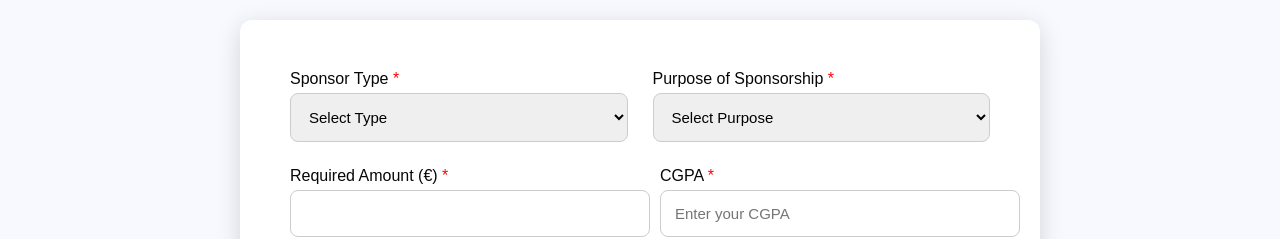
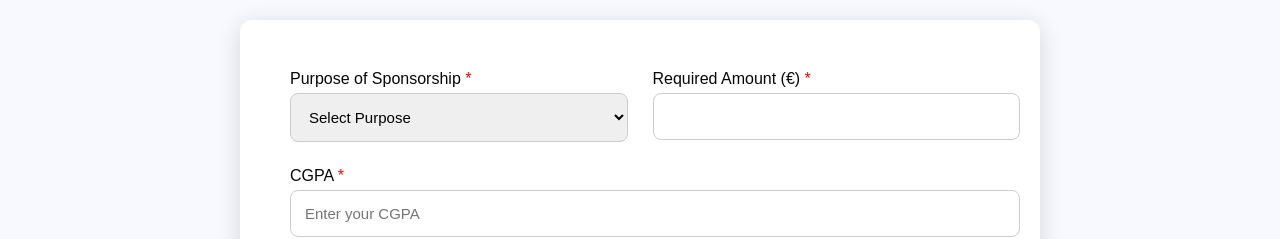
Before and after one commit to anitta20076981/ScholaMentor, a React (Create React App) app in the folder frontend/: page /student/apply-sponsorship/1 in a window 1280 px wide. Shown: the part 564-803 px from the top of the page. Built offline with nearby package versions, Linux system fonts and the light colour scheme; no server answers.

Commit message:
apply spososorship route setup

```diff
--- a/frontend/src/App.js
+++ b/frontend/src/App.js
@@ -50,6 +50,7 @@ function App() {
 
 
 
+
       </Routes>
     </Router>
   );
--- a/frontend/src/pages/student/ApplySponsorship.js
+++ b/frontend/src/pages/student/ApplySponsorship.js
@@ -172,23 +172,6 @@ function ApplySponsorship() {
     >
         <div style={{ display: "flex", gap: "25px", flexWrap: "wrap" }}>
           <label style={{ flex: "1", minWidth: "180px" }}>
-            Sponsor Type <span style={{ color: "red" }}>*</span>
-            <select
-                name="sponsor_type"
-                value={formData.sponsor_type}
-                onChange={handleChange}
-                style={inputStyle}
-                required
-                disabled={isReadOnly}
-            >
-                <option value="">Select Type</option>
-                <option value="Corporate">Corporate</option>
-                <option value="Individual">Individual</option>
-                <option value="NGO">NGO</option>
-            </select>
-            </label>
-
-            <label style={{ flex: "1", minWidth: "180px" }}>
           Purpose of Sponsorship <span style={{ color: "red" }}>*</span>
           <select
               name="purpose"
@@ -205,10 +188,6 @@ function ApplySponsorship() {
               <option value="Hostel">Hostel</option>
           </select>
           </label>
-        </div>
-
-
-        <div style={{ display: "flex", gap: "40px", flexWrap: "wrap" }}>
           <label style={{ flex: "1", minWidth: "180px" }}>
           Required Amount (€) <span style={{ color: "red" }}>*</span>
           <input
@@ -221,6 +200,11 @@ function ApplySponsorship() {
           required
           />
           </label>
+        </div>
+
+
+        <div style={{ display: "flex", gap: "40px", flexWrap: "wrap" }}>
+
 
         <label style={{ flex: "1", minWidth: "180px" }}>
             CGPA <span style={{ color: "red" }}>*</span>
```
Also changed, not shown: 2 other files (tests, documents, lock files or other folders). Lines whose indentation alone changed are shown as unchanged.
